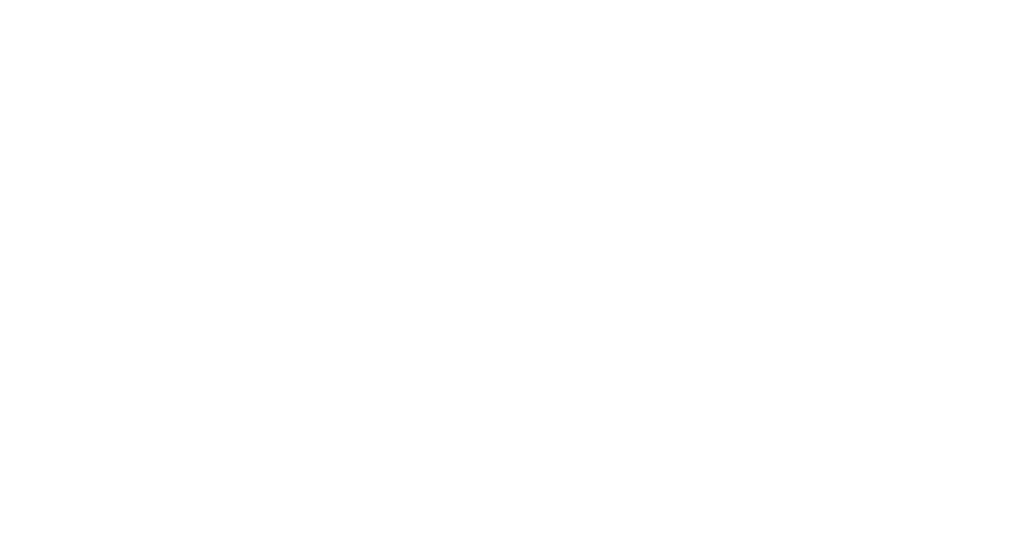
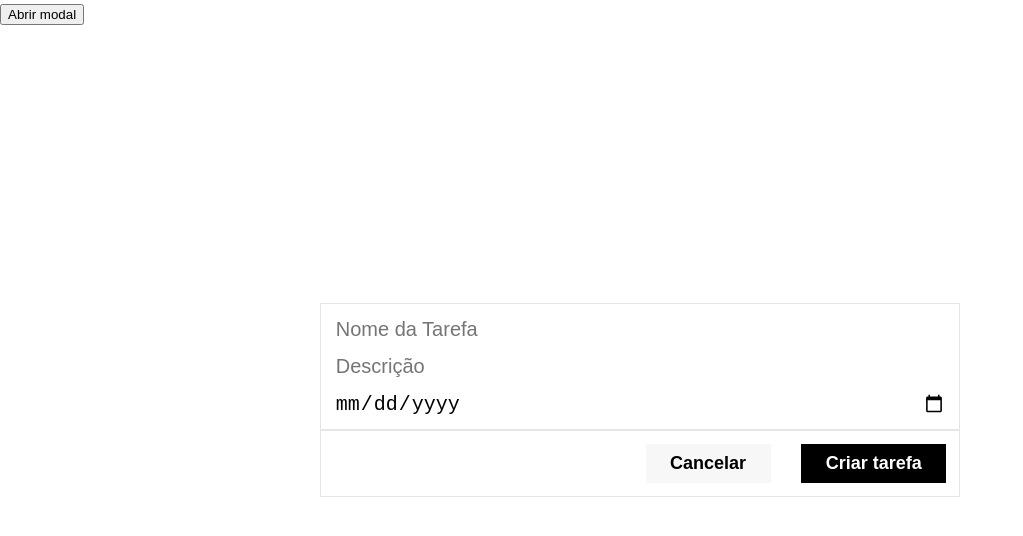
Before and after one commit to EduardoWisch/Projeto_Final_GreennSchool_FrontEnd, a Vue app: page /modals in a window 1280 px wide. Before the commit this address had no page. Shown: the top 536 px of the page, without its empty margins (0-1023 px from the left). Built offline with nearby package versions, Linux system fonts and the light colour scheme; no server answers.

Commit message:
Modal de criar tarefa criado

```diff
--- /dev/null
+++ b/src/components/CreateModal.vue
@@ -0,0 +1,115 @@
+<script>
+    import axios from 'axios';
+
+    export default {
+        data() {
+            return {
+                taskData: {title: '', description: '', due_date: ''}
+            }
+        },
+        methods: {
+        createTask(){
+          axios.post('task', this.taskData)
+          .then((response) => console.log (response))
+        }
+      },
+        mounted() {
+        axios.defaults.baseURL = 'http://127.0.0.1:8000/api/'
+
+        this.createTask()
+      },
+    }
+</script>
+
+<template>
+    <div class="container__createModal">
+        <div class="createModal">
+            <form @submit.prevent="createTask">
+                <div class="container__inputs">
+                    <input type="text" id="title" name="title" placeholder="Nome da Tarefa" v-model="taskData.title">
+                    <input type="text" id="description" name="description" placeholder="Descrição" v-model="taskData.description">
+                    <input type="date" id="due_date" name="due_date" placeholder="Selecione uma data" v-model="taskData.due_date">
+                </div>
+                <div class="container__butons">
+                    <button id="createCancel">Cancelar</button>
+                    <button id="createCreate">Criar tarefa</button>
+                </div>
+            </form>
+        </div>
+    </div>
+</template>
+
+<style scoped>
+.container__createModal{
+    position: fixed;
+    top: 0;
+    left: 0;
+    width: 100vw;
+    height: 100vh;
+    overflow: hidden;
+    background-color: transparent;
+    display: flex;
+    align-items: center;
+    justify-content: center;
+}
+
+.createModal{
+    display: grid;
+    gap: 15px;
+    width: 50%;
+    height: 30vh;
+    height: fit-content;
+    position: relative;
+    background-color: white;
+    color: #81858E;
+    border: 1px solid #E5E5E5;
+}
+
+.container__inputs{
+    padding: 2% 2% 0 2%;
+}
+
+.container__inputs input{
+    display: block;
+    border: none;
+    outline: none;
+    width: 100%;
+    margin-bottom: 2%;
+    font-size: 20px;
+}
+
+#dateTask {
+    padding: 1% 2%;
+    width: fit-content;
+    border: 1px solid #E5E5E5;
+    color: #81858E;
+}
+
+.container__butons{
+    display: flex;
+    padding: 2% 2%;
+    justify-content: flex-end;
+    gap: 5%;
+    border-top: 2px solid #E5E5E5;
+}
+
+.container__butons button {
+    padding: 1.5% 4%;
+    border: none;
+    font-weight: 600;
+    font-size: 18px;
+}
+
+#createCancel{
+    background-color: #F7F7F7;
+    color: black;
+    cursor: pointer;
+}
+
+#createCreate{
+    background-color: black;
+    color: white;
+    cursor: pointer;
+}
+
+</style>
--- a/src/router/index.js
+++ b/src/router/index.js
@@ -25,6 +25,14 @@
       // which is lazy-loaded when the route is visited.
       component: () => import('../views/MainView.vue')
     },
+    {
+      path: '/modals',
+      name: 'modals',
+      // route level code-splitting
+      // this generates a separate chunk (About.[hash].js) for this route
+      // which is lazy-loaded when the route is visited.
+      component: () => import('../views/TesteModalsView.vue')
+    },
   ]
 })
 
--- /dev/null
+++ b/src/views/TesteModalsView.vue
@@ -0,0 +1,18 @@
+<script>
+    import CreateModal from '@/components/CreateModal.vue'
+
+    export default {
+        components: {
+            CreateModal
+        },
+    }
+</script>
+
+<template>
+    <button>Abrir modal</button>
+    <CreateModal />
+</template>
+
+<style scoped>
+
+</style>
```
Also changed, not shown: src/views/MainView.vue (+0 -7 lines).
